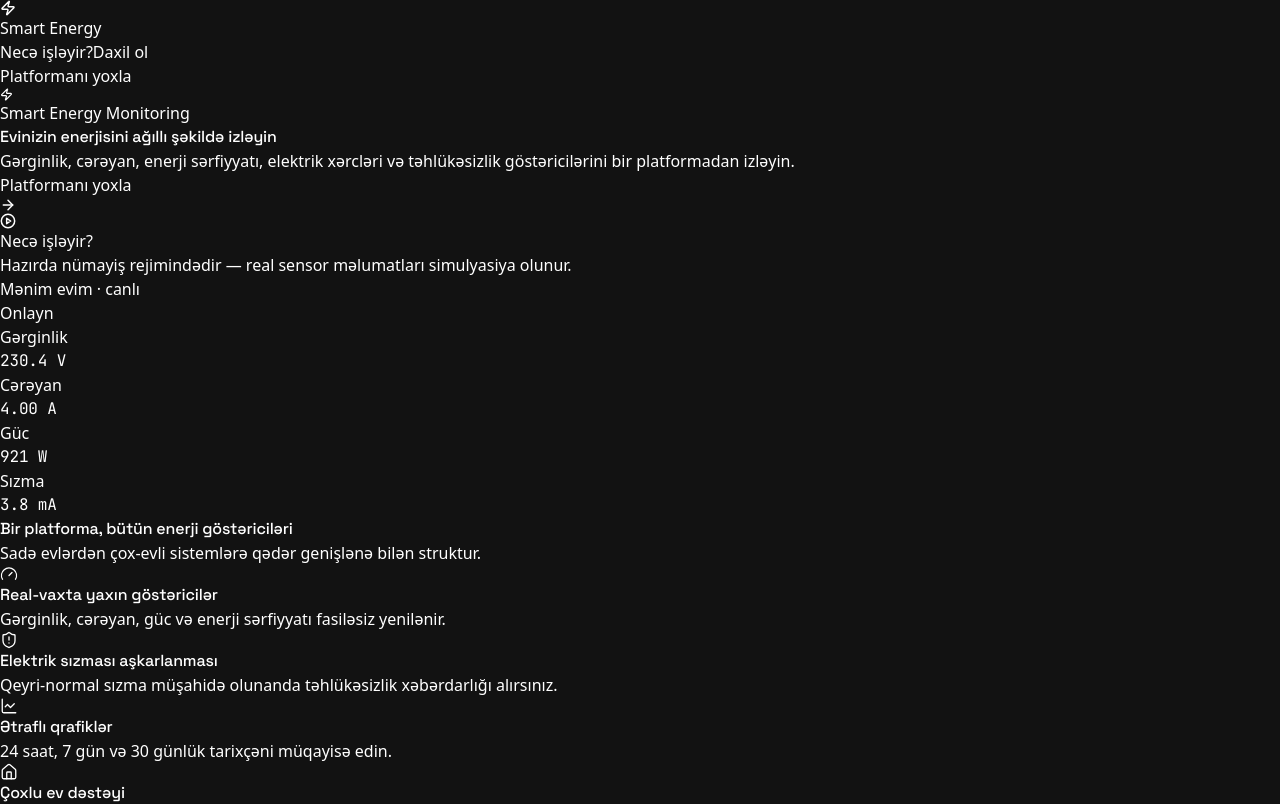
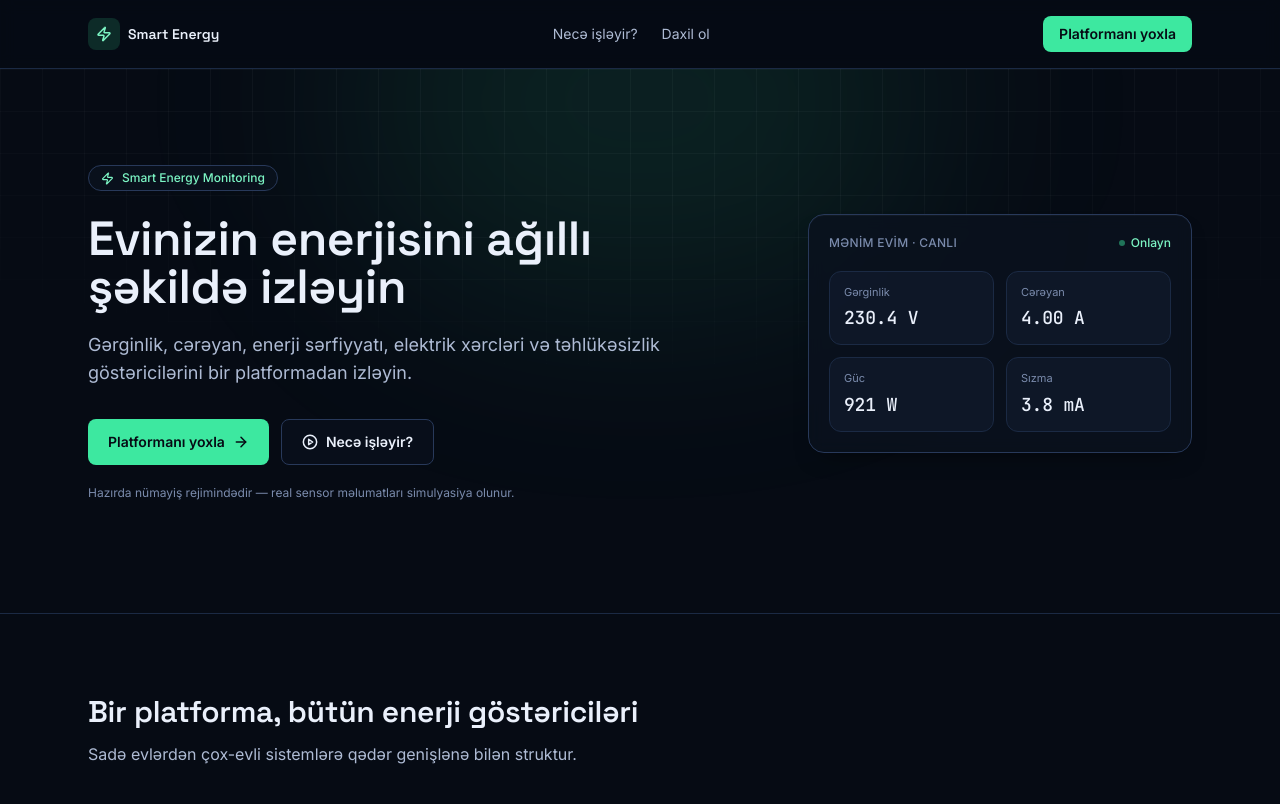
Before and after one commit to raufmahmudov311-bit/Ag-ll--enerji-serfiyyat-, a Next.js app: page / in a window 1280 px wide. Shown: the top 804 px of the page. Built offline with nearby package versions, Linux system fonts and the light colour scheme; no server answers.

Commit message:
Create tailwind.config.ts

```diff
--- /dev/null
+++ b/tailwind.config.ts
@@ -0,0 +1,74 @@
+import type { Config } from "tailwindcss";
+
+const config: Config = {
+  darkMode: "class",
+  content: [
+    "./app/**/*.{js,ts,jsx,tsx,mdx}",
+    "./components/**/*.{js,ts,jsx,tsx,mdx}",
+  ],
+  theme: {
+    extend: {
+      colors: {
+        base: {
+          950: "#060B14",
+          900: "#0B121F",
+          850: "#0F1A2B",
+          800: "#131F33",
+          700: "#1B2A44",
+          600: "#28395A",
+        },
+        ink: {
+          100: "#EAF0FB",
+          300: "#AEBBD4",
+          500: "#7A8BAC",
+        },
+        volt: {
+          400: "#7CF5C4",
+          500: "#3DE8A0",
+          600: "#22C285",
+        },
+        amp: {
+          400: "#5FD4FF",
+          500: "#2BB6F0",
+        },
+        warn: {
+          400: "#FFC15E",
+          500: "#F5A623",
+        },
+        danger: {
+          400: "#FF6E6E",
+          500: "#F03D3D",
+        },
+      },
+      fontFamily: {
+        display: ["var(--font-display)"],
+        body: ["var(--font-body)"],
+        mono: ["var(--font-mono)"],
+      },
+      boxShadow: {
+        glow: "0 0 0 1px rgba(61,232,160,0.15), 0 8px 30px -8px rgba(61,232,160,0.25)",
+        card: "0 1px 0 rgba(255,255,255,0.03) inset, 0 12px 24px -14px rgba(0,0,0,0.6)",
+      },
+      backgroundImage: {
+        grid: "linear-gradient(rgba(255,255,255,0.035) 1px, transparent 1px), linear-gradient(90deg, rgba(255,255,255,0.035) 1px, transparent 1px)",
+      },
+      keyframes: {
+        pulseGlow: {
+          "0%, 100%": { opacity: "1" },
+          "50%": { opacity: "0.45" },
+        },
+        flow: {
+          "0%": { strokeDashoffset: "24" },
+          "100%": { strokeDashoffset: "0" },
+        },
+      },
+      animation: {
+        pulseGlow: "pulseGlow 2.4s ease-in-out infinite",
+        flow: "flow 1s linear infinite",
+      },
+    },
+  },
+  plugins: [],
+};
+
+export default config;
```
